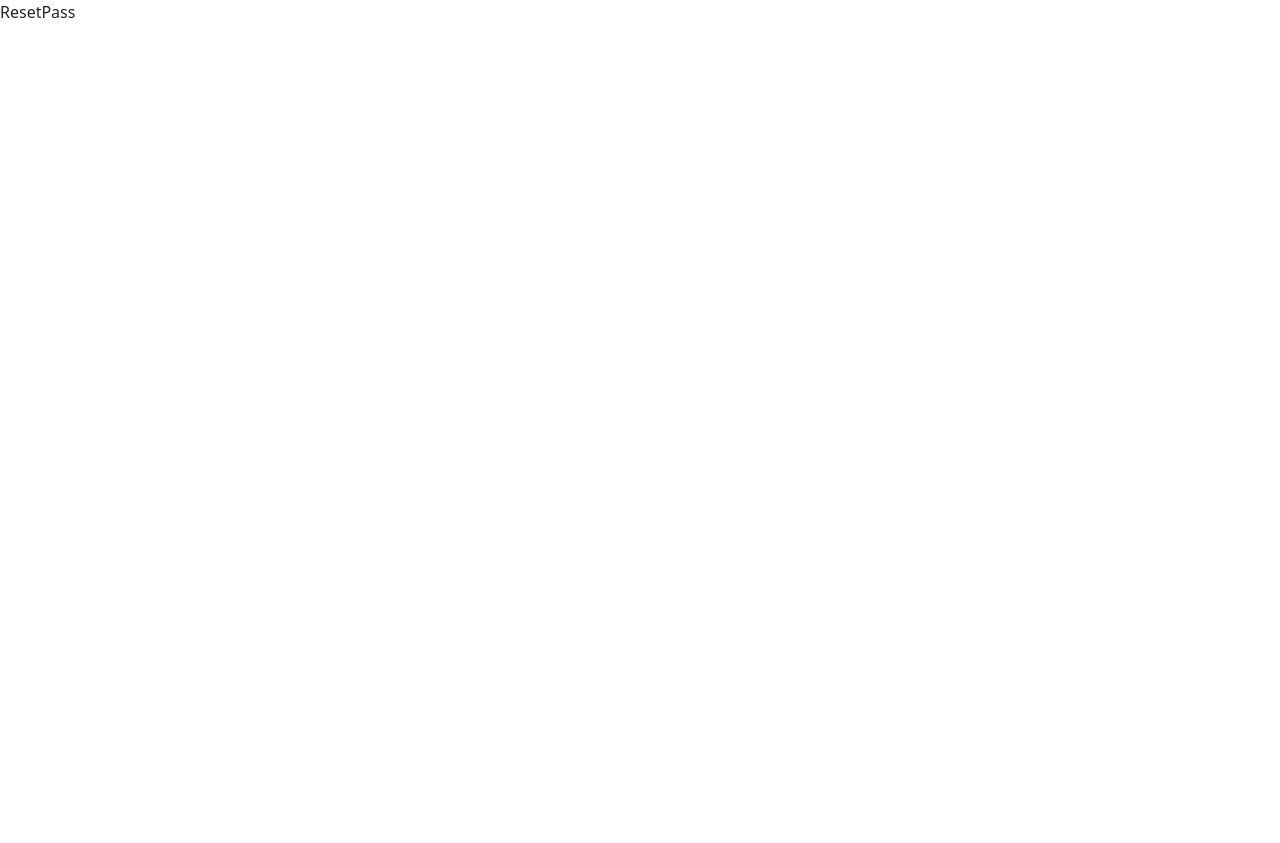
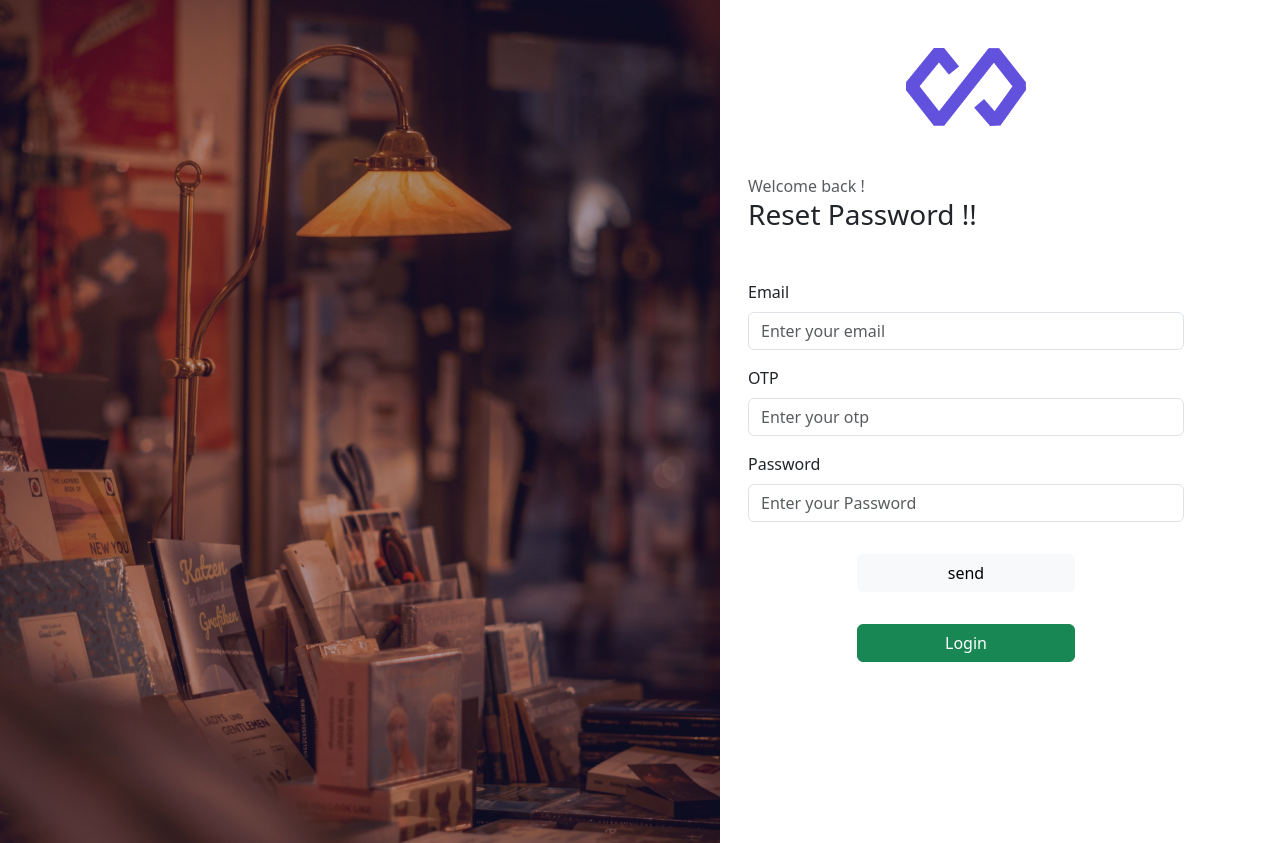
Before and after one commit to nahlaSamy/onlinebookstore, a React (Vite) app: page /reset-pass in a window 1280 px wide. Shown: the top 843 px of the page. Before the commit the page ends 800 px from the top, so only its background shows below. Built offline with nearby package versions, Linux system fonts and the light colour scheme.

Commit message:
Update Reset-Password

```diff
--- a/src/modules/AuthModule/components/ResetPass/ResetPass.tsx
+++ b/src/modules/AuthModule/components/ResetPass/ResetPass.tsx
@@ -1,7 +1,94 @@
-import React from 'react'
+
+
+import axios from 'axios';
+import { useForm } from 'react-hook-form';
+import { useNavigate } from 'react-router-dom';
+import { toast } from 'react-toastify';
+import logo from "../../../../assets/images/Logo.png";
+import pic from "../../../../assets/images/Picture.png";
 
 export default function ResetPass() {
+  const { register, handleSubmit, setValue, formState: { errors } } = useForm();
+  let navigate = useNavigate()
+
+  const onSubmit = async (data) => {
+    console.log(data);
+    try {
+      let response = await axios.post("https://upskilling-egypt.com:3007/api/auth/reset-password", data)
+      console.log(response);
+      toast.success(response.data.message);
+      navigate('/login')
+    } catch (error) {
+      console.log(error);
+      toast.error(error.response.data.message);
+    }
+  };
+
+
   return (
-    <div>ResetPass</div>
+    <div className='conatiner-fluid'>
+      <div className="row">
+        <div className="col-md-6">
+          <img src={pic} alt="" />
+        </div>
+        <div className="col-md-6 ">
+          <div className="p-5 ">
+            <div className="text-center">
+              <img src={logo} alt="logo" />
+            </div>
+            <div className="title m-5">
+              <span className="text-muted">Welcome back !</span>
+              <h3> Reset Password !!</h3>
+            </div>
+            <form className='m-5' onSubmit={handleSubmit(onSubmit)}>
+
+              <div className="mb-3">
+                <label className='mb-2'>Email</label>
+                <input
+                  type="email"
+                  className="form-control"
+                  placeholder="Enter your email"
+                  aria-label="email"
+                  aria-describedby="basic-addon1"
+                  {...register("email", { required: "Email is required", pattern: { value: /^\S+@\S+$/i, message: "Invalid email address" } })}
+                />
+              </div>
+              {errors.email && (
+                <p className="text-danger my-2">{errors.email.message}</p>
+              )}
+                   <div className="mb-3">
+                <label className='mb-2'>OTP</label>
+                <input type="text" className="form-control" placeholder="Enter your otp" aria-label="otp" aria-describedby="basic-addon1" {...register("otp", {
+                  required: "otp is required",
+
+                })} />
+              </div>
+              {errors.otp && (
+                <p className="text-danger my-2">{errors?.otp?.message}</p>
+              )}
+              <div className="mb-3">
+                <label className='mb-2'>Password</label>
+                <input type="password" className="form-control" placeholder="Enter your Password" aria-label="Password" aria-describedby="basic-addon1" {...register("password", {
+                  required: "Password is required",
+                  pattern: {
+                    value: /^.{8,}$/,
+                    message: "Password must be at least 8 characters long"
+                  }
+                })} />
+              </div>
+              {errors.password && (
+                <p className="text-danger my-2">{errors?.password?.message}</p>
+              )}
+              <div className="d-flex flex-column align-items-center">
+                <button className='btn btn-light w-50 my-3'>send</button>
+                <button className='btn btn-success w-50 my-3'>Login</button>
+
+              </div>
+
+            </form>
+          </div>
+        </div>
+      </div>
+    </div>
   )
 }
```
